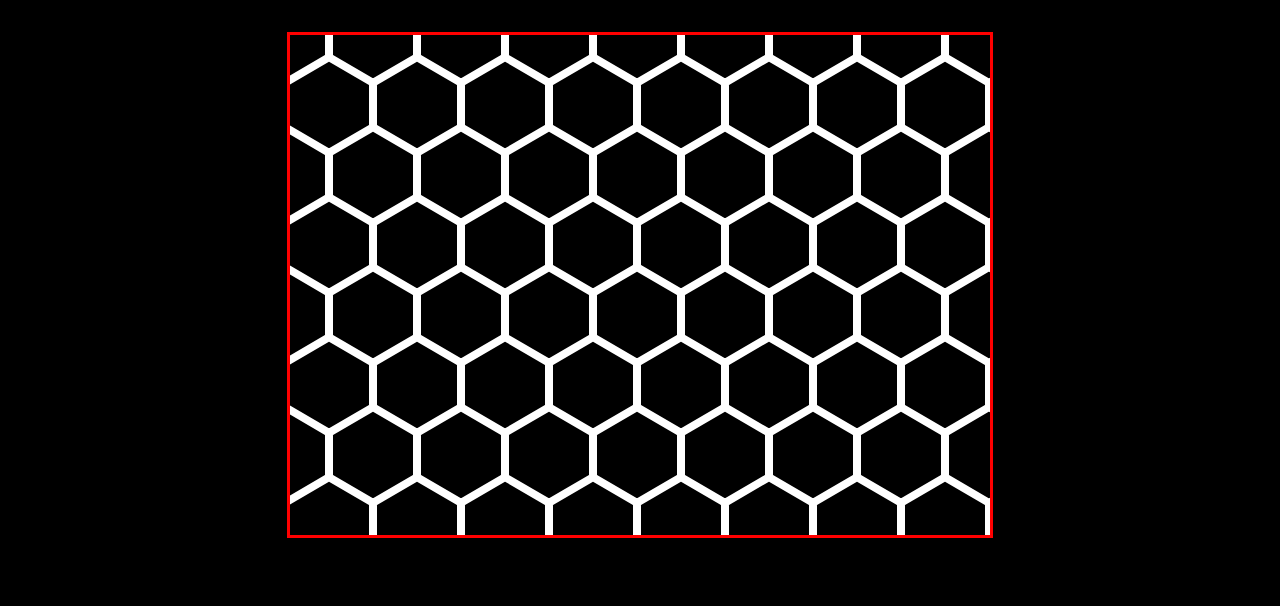
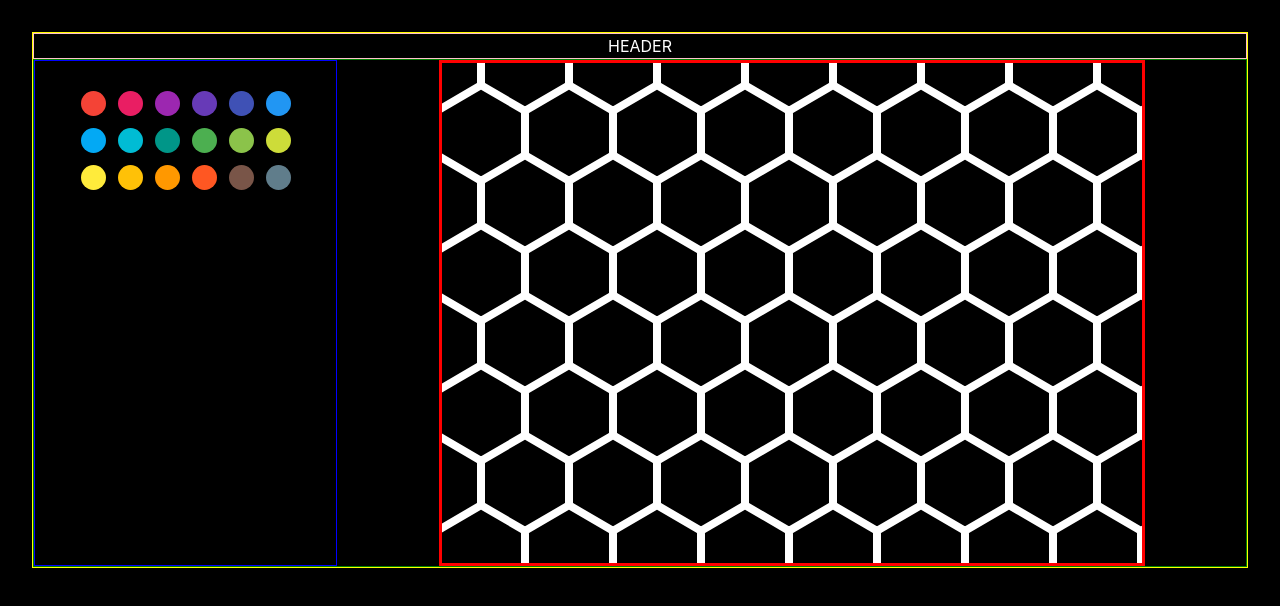
Before and after one commit to megelismi/lux, a React (Vite) app: page / in a window 1280 px wide. Shown: the top 606 px of the page. Built offline with nearby package versions, Linux system fonts and the light colour scheme.

Commit message:
beginning of a color picker

```diff
--- a/src/App.tsx
+++ b/src/App.tsx
@@ -2,19 +2,16 @@ import { useState } from "react";
 import reactLogo from "./assets/react.svg";
 import viteLogo from "/vite.svg";
 import "./App.css";
-import Pattern from "./components/Pattern";
 import Layout from "./Layout";
 
 function App() {
   return (
     <>
       <div>
-        <Pattern />
+        <Layout />
       </div>
     </>
   );
 }
 
-// <LightGrid />
-
 export default App;
--- a/src/Layout.css
+++ b/src/Layout.css
@@ -1,24 +1,17 @@
 .layout {
   border: 1px solid yellow;
-  display: grid;
-  grid-template-columns: 2fr 5fr;
-  grid-template-rows: 50px 1fr;
-  grid-template-areas:
-    "sidebar header"
-    "sidebar main";
 }
 
 .header {
   border: 1px solid pink;
-  grid-area: header;
 }
 
 .main {
+  display: grid;
+  grid-template-columns: 25% 75%;
   border: 1px solid green;
-  grid-area: main;
 }
 
 .sidebar {
   border: 1px solid blue;
-  grid-area: sidebar;
 }
--- a/src/Layout.tsx
+++ b/src/Layout.tsx
@@ -7,11 +7,13 @@ function Layout() {
   return (
     <div className="layout">
       <div className="header">HEADER</div>
-      <div className="sidebar">
-        <ControlPanel />
-      </div>
-      <div className="main">
-        <Pattern />
+      <div>
+        <div className="main">
+          <div className="sidebar">
+            <ControlPanel />
+          </div>
+          <Pattern />
+        </div>
       </div>
     </div>
   );
--- /dev/null
+++ b/src/components/ColorPicker.css
@@ -0,0 +1,17 @@
+.color-circle {
+  border-radius: 50%;
+  width: 25px;
+  height: 25px;
+  cursor: pointer;
+  margin: 6px;
+  transition: all 0.2s ease-in-out;
+}
+
+.color-circle:hover {
+  transform: scale(1.2);
+}
+
+.color-picker {
+  display: grid;
+  grid-template-columns: repeat(6, 1fr);
+}
--- /dev/null
+++ b/src/components/ColorPicker.tsx
@@ -0,0 +1,45 @@
+import "./ColorPicker.css";
+
+// default colors
+const COLORS = [
+  "#f44336",
+  "#e91e63",
+  "#9c27b0",
+  "#673ab7",
+  "#3f51b5",
+  "#2196f3",
+  "#03a9f4",
+  "#00bcd4",
+  "#009688",
+  "#4caf50",
+  "#8bc34a",
+  "#cddc39",
+  "#ffeb3b",
+  "#ffc107",
+  "#ff9800",
+  "#ff5722",
+  "#795548",
+  "#607d8b",
+];
+
+function ColorCircle({ color }: { color: string }) {
+  return (
+    <div
+      style={{ backgroundColor: color }}
+      onClick={() => console.log(`${color} clicked!`)}
+      className="color-circle"
+    ></div>
+  );
+}
+
+function ColorPicker() {
+  return (
+    <div className="color-picker">
+      {COLORS.map((c) => {
+        return <ColorCircle key={`color-circle-${c}`} color={c} />;
+      })}
+    </div>
+  );
+}
+
+export default ColorPicker;
--- a/src/components/ControlPanel.tsx
+++ b/src/components/ControlPanel.tsx
@@ -1,7 +1,18 @@
+import ColorPicker from "./ColorPicker";
 import "./ControlPanel.css";
 
 function ControlPanel() {
-  return <div>CONTROL PANEL</div>;
+  return (
+    <div
+      style={{
+        display: "flex",
+        justifyContent: "center",
+        padding: "24px 12px",
+      }}
+    >
+      <ColorPicker />
+    </div>
+  );
 }
 
 export default ControlPanel;
--- a/src/components/Pattern.tsx
+++ b/src/components/Pattern.tsx
@@ -18,7 +18,12 @@ const generateHexagons = () => {
     for (let j = 0; j < countX; j++) {
       // adjust the rows and columns so that we create a honeycomb pattern
       hexCollection.push(
-        <Hexagon fill={"blue"} xAxisAdjustment={i} yAxisAdjustment={j} />
+        <Hexagon
+          key={`hexagon-${i}-${j}`}
+          fill={"blue"}
+          xAxisAdjustment={i}
+          yAxisAdjustment={j}
+        />
       );
     }
   }
```
